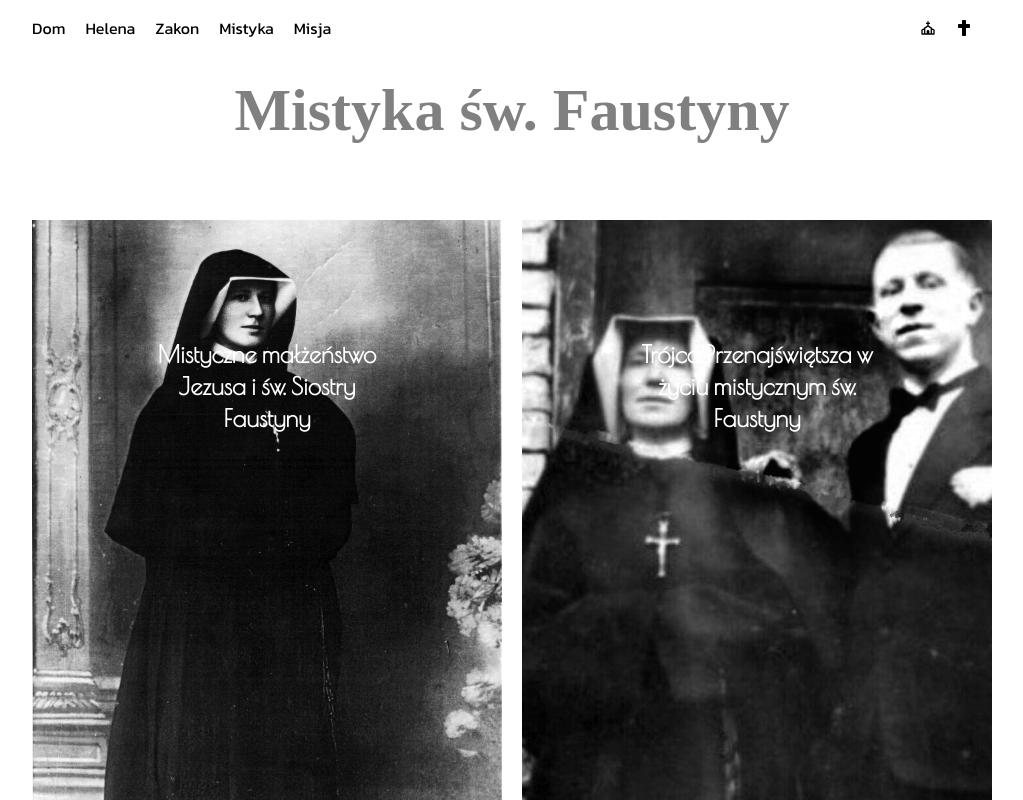
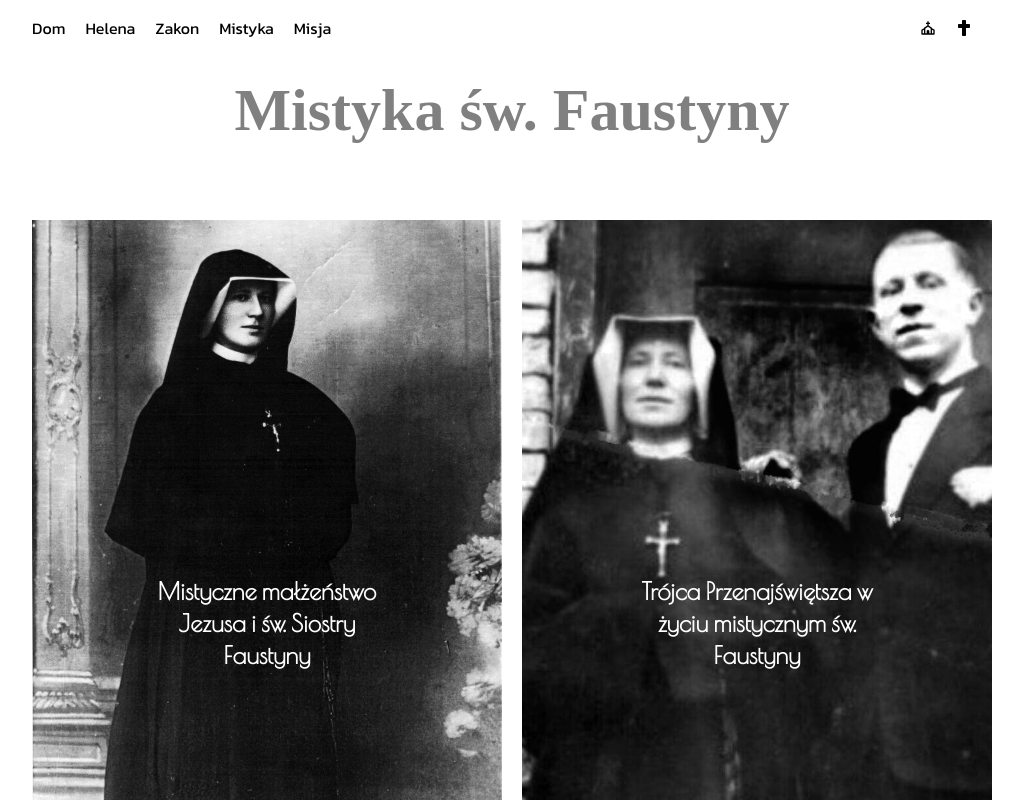
Before and after one commit to AdamBabinicz/faustyna, a React (Create React App) app: page /mistycyzm in a window 1280 px wide. Shown: the top 800 px of the page, without its empty margins (128-1151 px from the left). Built offline with nearby package versions, Linux system fonts and the light colour scheme; a web font is replaced by a local one.

Commit message:
zmiana pozycji tekstu

```diff
--- a/src/index.css
+++ b/src/index.css
@@ -50,9 +50,9 @@ body {
 }
 
 .discover h4 {
-  top: 10%;
+  top: 30%;
   left: 50%;
-  transform: translate(-50%, -10%);
+  transform: translate(-50%, -30%);
   font-family: "Poiret One", cursive;
 }
 
```
